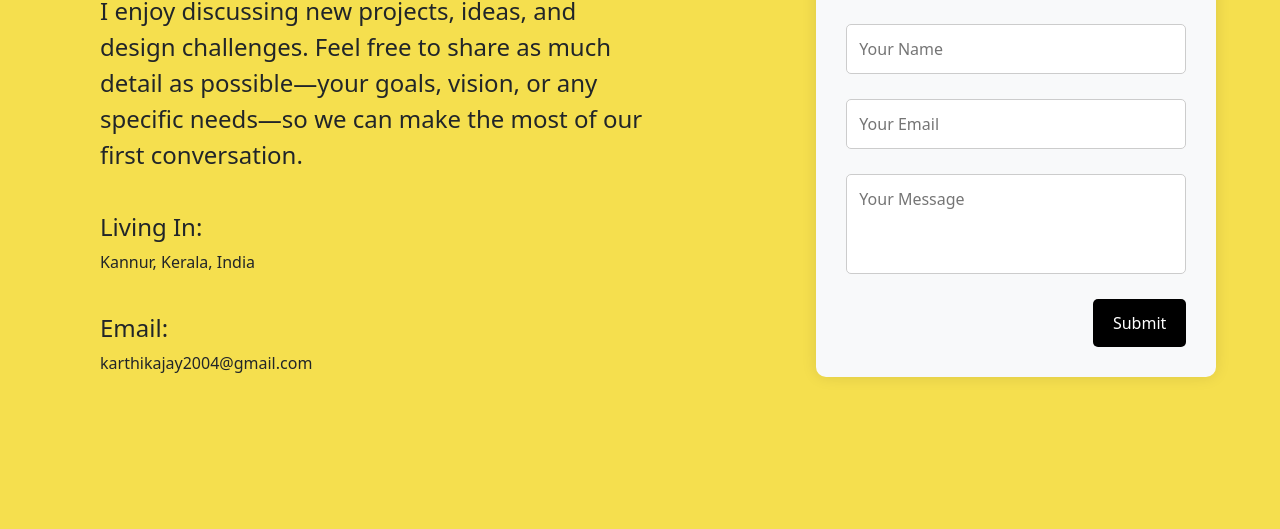
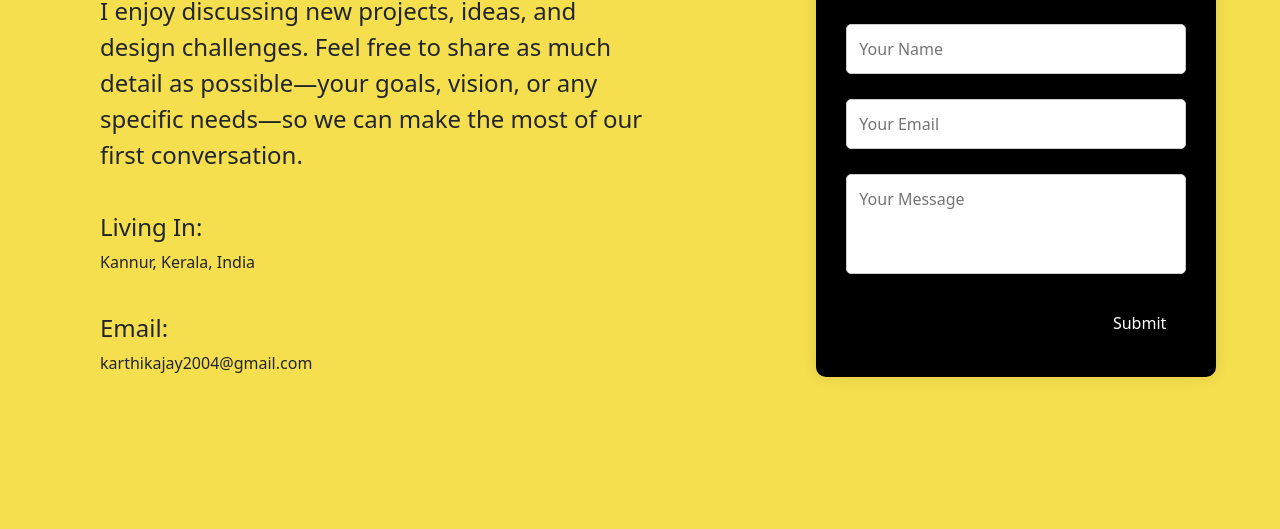
Before and after one commit to karthikajay04/Portfolio-website, a plain HTML site: page contact.html in a window 1280 px wide. Shown: the part 273-802 px from the top of the page. Drawn offline with nearby package versions, Linux system fonts and the light colour scheme.

Commit message:
Update contact.css
second cpmmit

```diff
--- a/contact.css
+++ b/contact.css
@@ -107,7 +107,7 @@ body{
 
 /* Style the contact form */
 form.form {
-  background: #f8f9fa;
+  background: black;
   padding: 30px;
   border-radius: 10px;
   box-shadow: 0 0 15px rgba(0,0,0,0.1);
```
